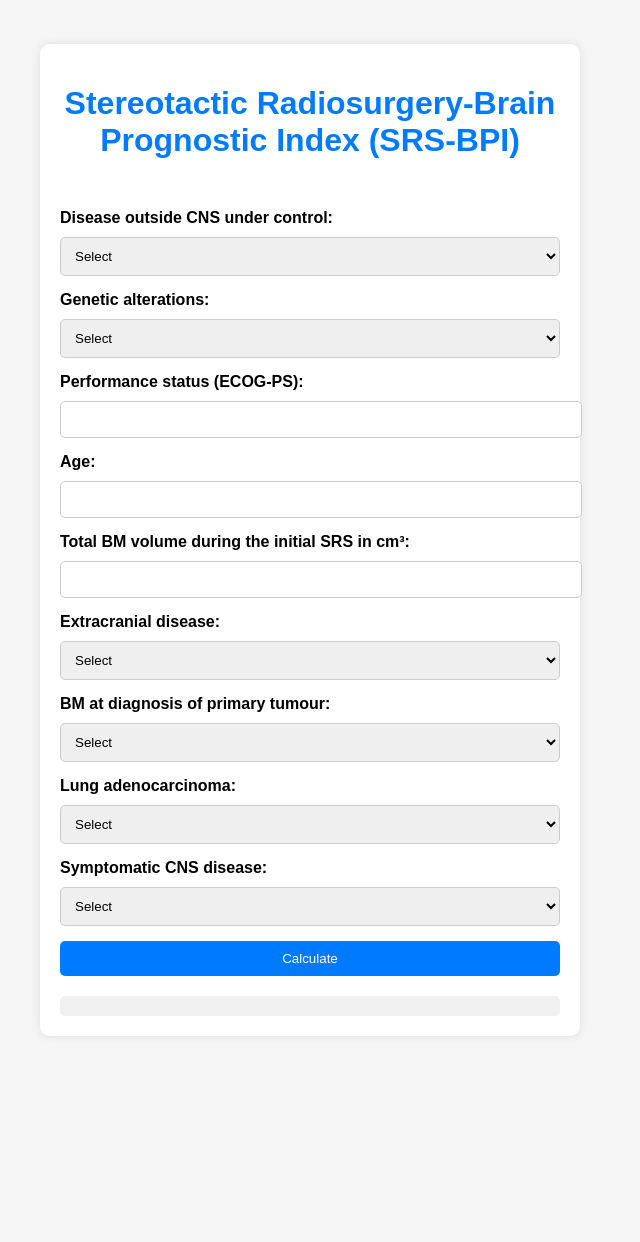
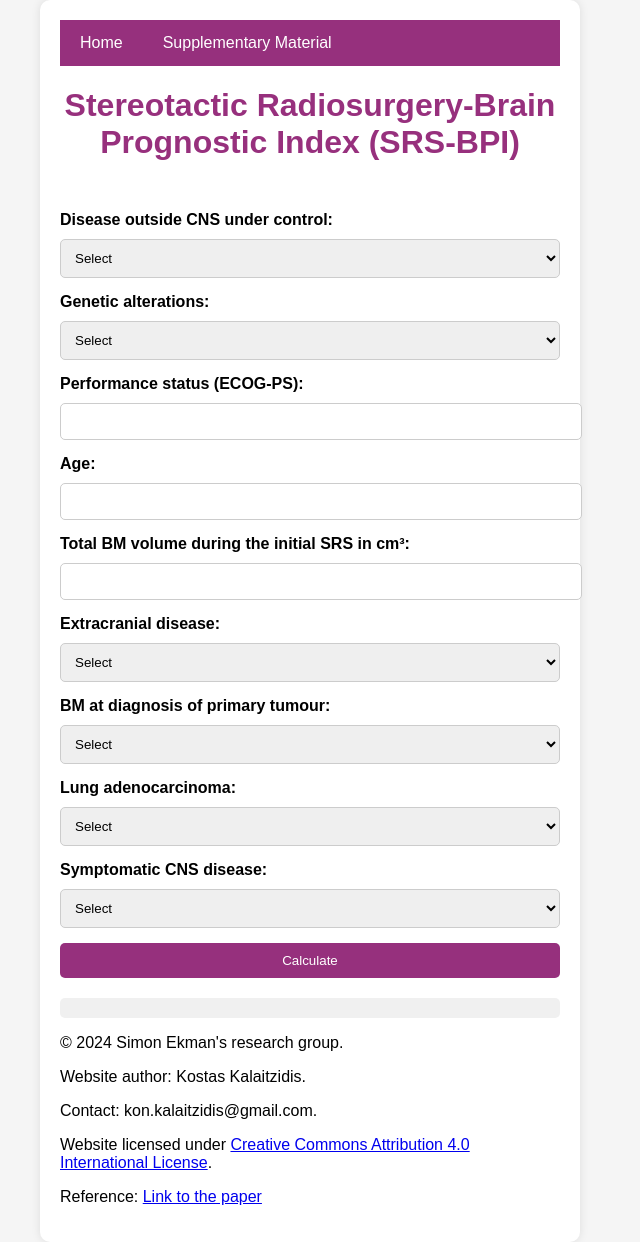
Before and after one commit to konkalaitzidis/srsbpi, a plain HTML site: page index.html in a window 1280 px wide. Shown: the whole page, without its empty margins (330-970 px from the left). Before the commit the page ends 1080 px from the top, so only its background shows below. Drawn offline with Linux system fonts and the light colour scheme.

Commit message:
design improvements

```diff
--- a/index.html
+++ b/index.html
@@ -13,7 +13,7 @@
             display: flex;
             justify-content: center;
             align-items: center;
-            height: 135vh;
+            height: auto;
         }
         .container {
             max-width: 500px;
@@ -26,7 +26,7 @@
         h1 {
             text-align: center;
             margin-bottom: 50px;
-            color: #007bff;
+            color: #810562d3;
         }
         label {
             font-weight: bold;
@@ -42,7 +42,7 @@
         }
         button {
             padding: 10px 20px;
-            background-color: #007bff;
+            background-color: #810562d3;
             color: #fff;
             border: none;
             border-radius: 5px;
@@ -51,7 +51,7 @@
             display: block;
         }
         button:hover {
-            background-color: #0056b3;
+            background-color: #810562d3;
         }
         #result {
             margin-top: 20px;
@@ -61,10 +61,36 @@
             text-align: center;
             font-size: 18px;
         }
+
+        .navbar {
+            background-color: #810562d3;
+            overflow: hidden;
+        }
+
+        .navbar a {
+            float: left;
+            display: block;
+            color: white;
+            text-align: center;
+            padding: 14px 20px;
+            text-decoration: none;
+        }
+
+        .navbar a:hover {
+            background-color: #810562;
+        }
     </style>
 </head>
 <body>
+
     <div class="container">
+
+        <!-- Navbar -->
+        <div class="navbar">
+            <a href="#">Home</a>
+            <a href="#">Supplementary Material</a>
+        </div>
+
         <h1 class="h1">Stereotactic Radiosurgery-Brain Prognostic Index (SRS-BPI)</h1>
         <form id="calculator-form">
 
@@ -127,7 +153,19 @@
 
         </form>
         <div id="result"></div>
+
+            <!-- Footer Section -->
+        <footer>
+            <p>&copy; 2024 Simon Ekman's research group.</p>
+            <p>Website author: Kostas Kalaitzidis.</p>
+            <p>Contact: kon.kalaitzidis@gmail.com.</p>
+            <p>Website licensed under <a href="#">Creative Commons Attribution 4.0 International License</a>.</p>
+            <p>Reference: <a href="#">Link to the paper</a></p>
+        </footer>
+
     </div>
+
+
 
     <script>
         function calculateResult() {
```
